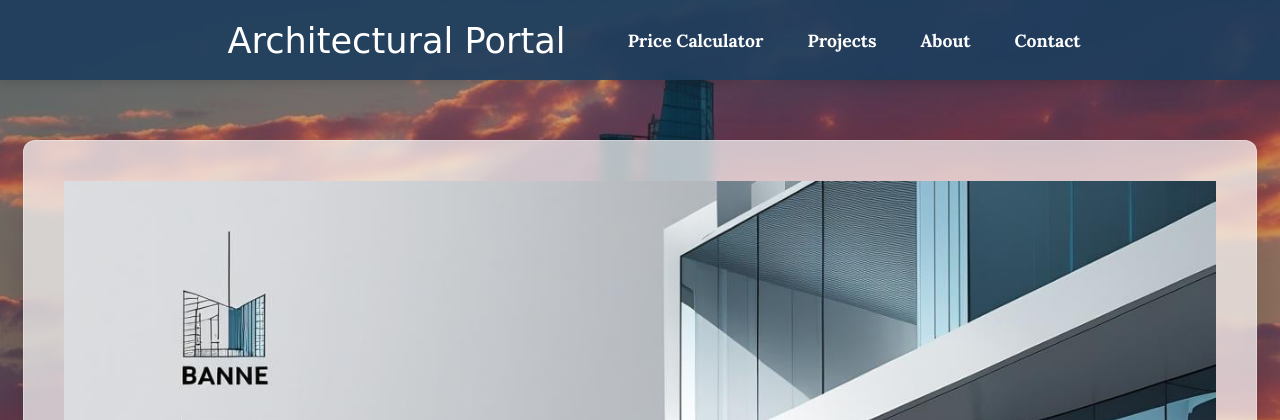
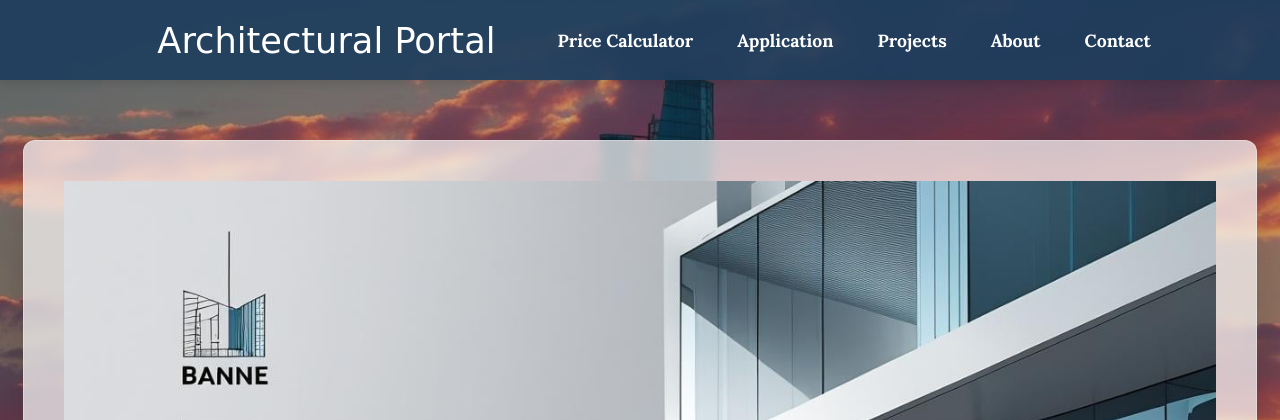
Before and after one commit to MariamKipshidze/architecture_portal, a Django app: page /about_us/contact/ in a window 1280 px wide. Shown: the top 420 px of the page. Run offline with Django 5.2, Linux system fonts and the light colour scheme; some libraries are stand-ins or nearby versions; some web fonts are replaced.

Commit message:
Add application to navbar

```diff
--- a/architecture_portal/templates/base.html
+++ b/architecture_portal/templates/base.html
@@ -168,6 +168,7 @@
 
         <nav class="navbar">
             <a href="/application/calculator/" class="nav-link">Price Calculator</a>
+            <a href="/application/application/" class="nav-link">Application</a>
             <a href="/" class="nav-link">Projects</a>
             <a href="/about_us/team_members/" class="nav-link">About</a>
             <a href="/about_us/contact/" class="nav-link">Contact</a>
```
